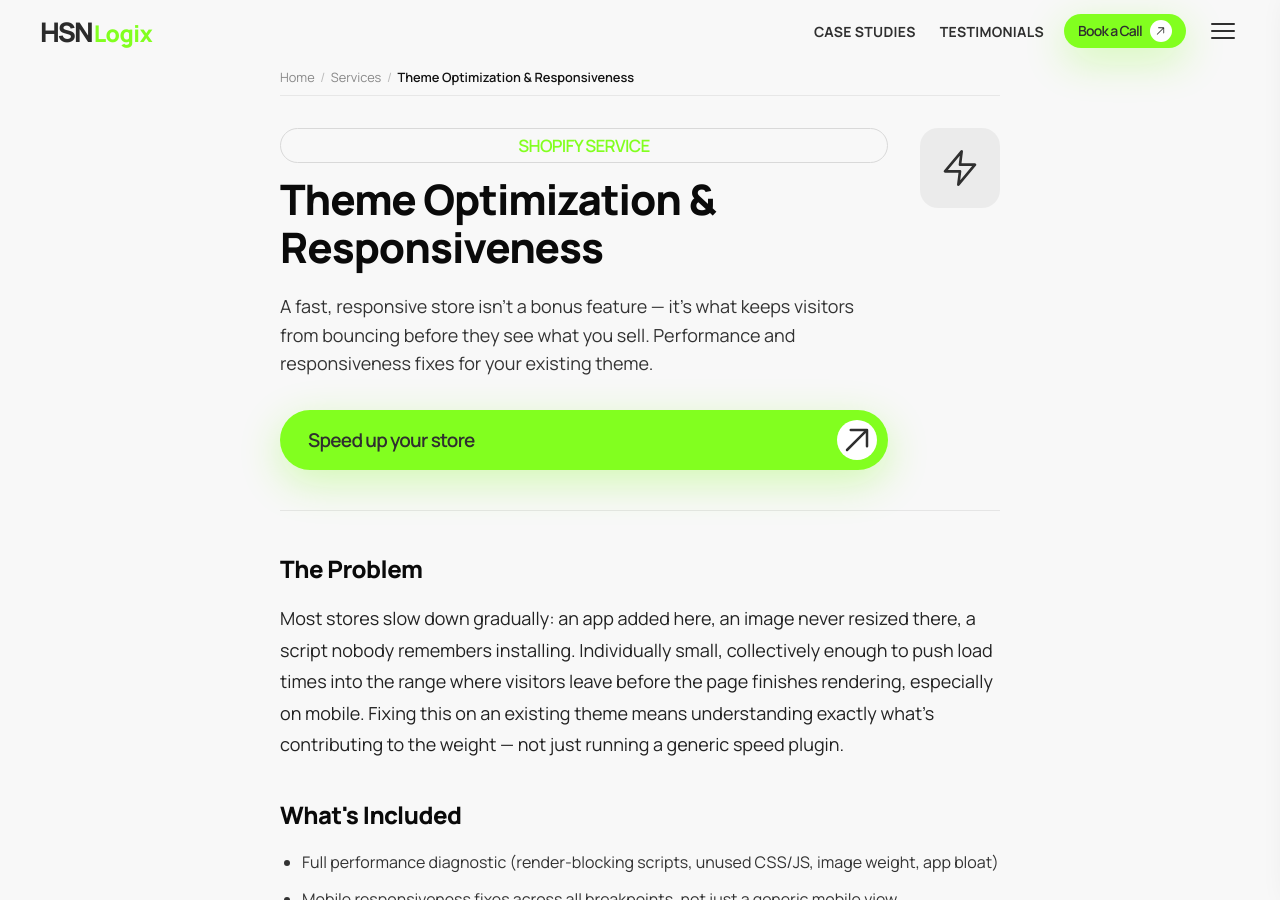
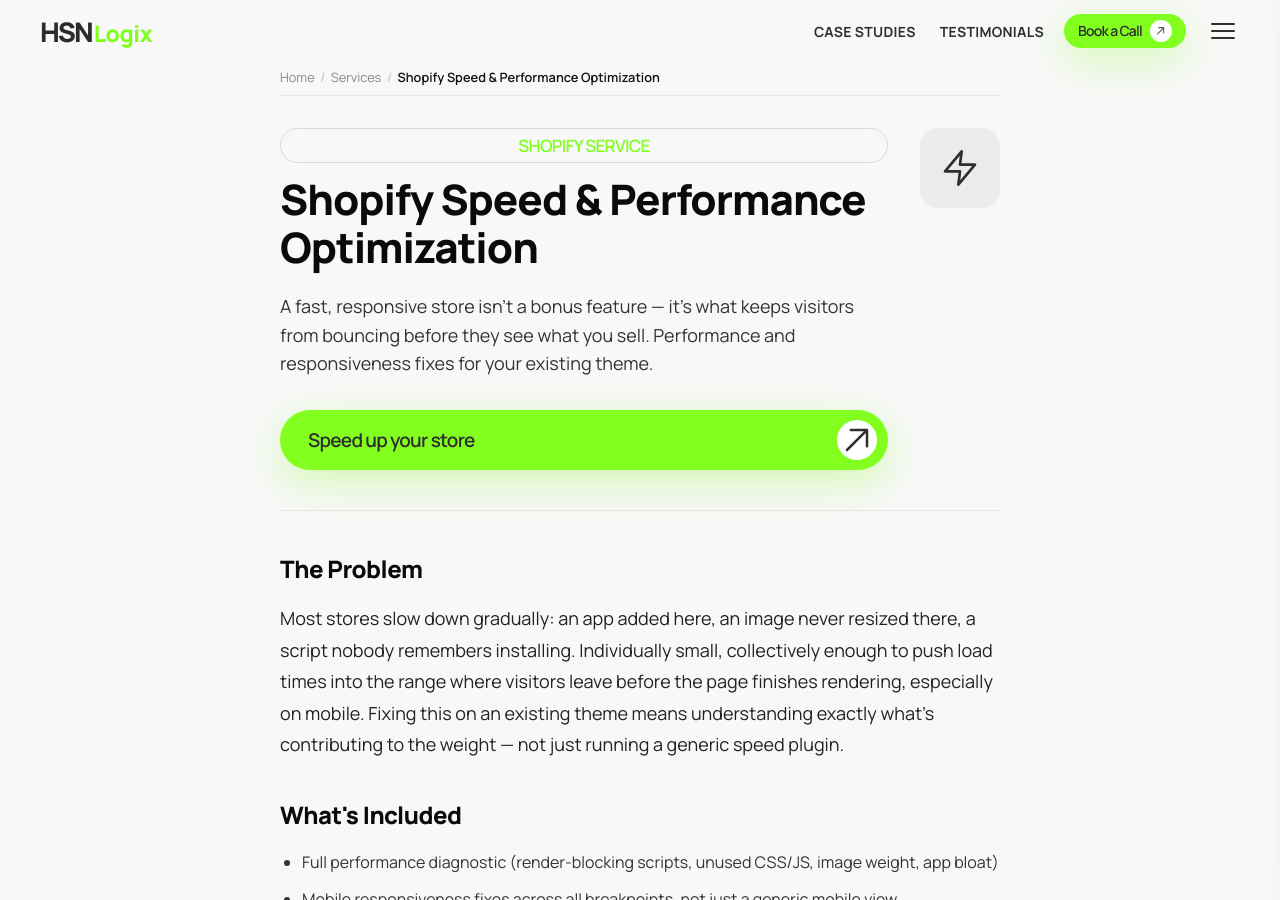
Before and after one commit to gr8ahmad/hsnlogix, a Jekyll site: the page built from _services/speed-optimization.md, in a window 1280 px wide and 900 px high. Built offline with Jekyll 4.4.1, drawn with Linux system fonts in a browser that asks for light colours; a script that is not in the unit is left out.

Commit message:
Speed service: align H1, breadcrumb, and homepage label with SEO title
_services/speed-optimization.md: change title from "Theme Optimization &
Responsiveness" to "Shopify Speed & Performance Optimization" so the H1
and breadcrumb (both driven by page.title in service.html) match the
existing seo_title. index.html line 345: update the services accordion h3
to the same string so the homepage label is consistent.

Other service title/seo_title mismatches noted but not changed (out of scope):
platform-migration, product-collection-setup, store-setup,
theme-development, troubleshooting-support.

Co-Authored-By: Claude Sonnet 4.6 <noreply@anthropic.com>

```diff
--- a/_services/speed-optimization.md
+++ b/_services/speed-optimization.md
@@ -1,6 +1,6 @@
 ---
 layout: service
-title: "Theme Optimization & Responsiveness"
+title: "Shopify Speed & Performance Optimization"
 seo_title: "Shopify Speed & Performance Optimization | HSNLOGIX"
 date: 2026-09-01
 excerpt: "Shopify speed and performance optimization — mobile-first fixes and pixel-perfect responsiveness for faster, more conversion-friendly stores."
--- a/index.html
+++ b/index.html
@@ -342,7 +342,7 @@ date: 2026-09-29
     <!-- Theme Optimization & Responsiveness -->
     <div class="accordion-item">
         <div class="accordion-question">
-            <h3 class="question-title">Theme Optimization & Responsiveness</h3>
+            <h3 class="question-title">Shopify Speed & Performance Optimization</h3>
             <div class="accordion-icon">
                 <div class="plus-icon">
                     <svg xmlns="http://www.w3.org/2000/svg" viewBox="0 0 24 24" fill="none" stroke="currentColor" stroke-width="2" stroke-linecap="round" stroke-linejoin="round">
```
